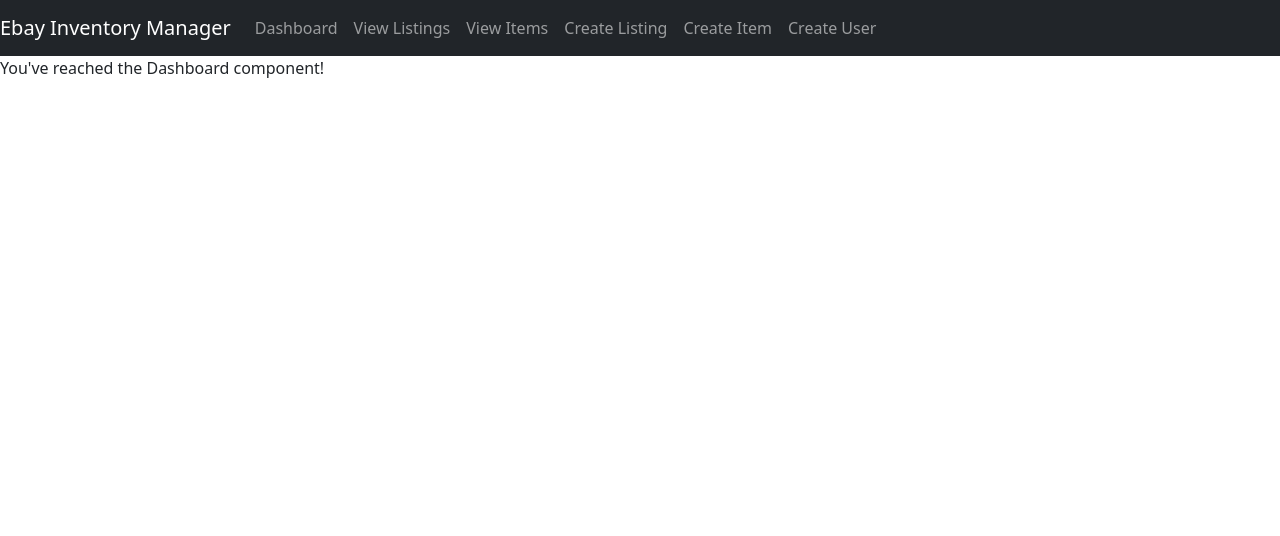
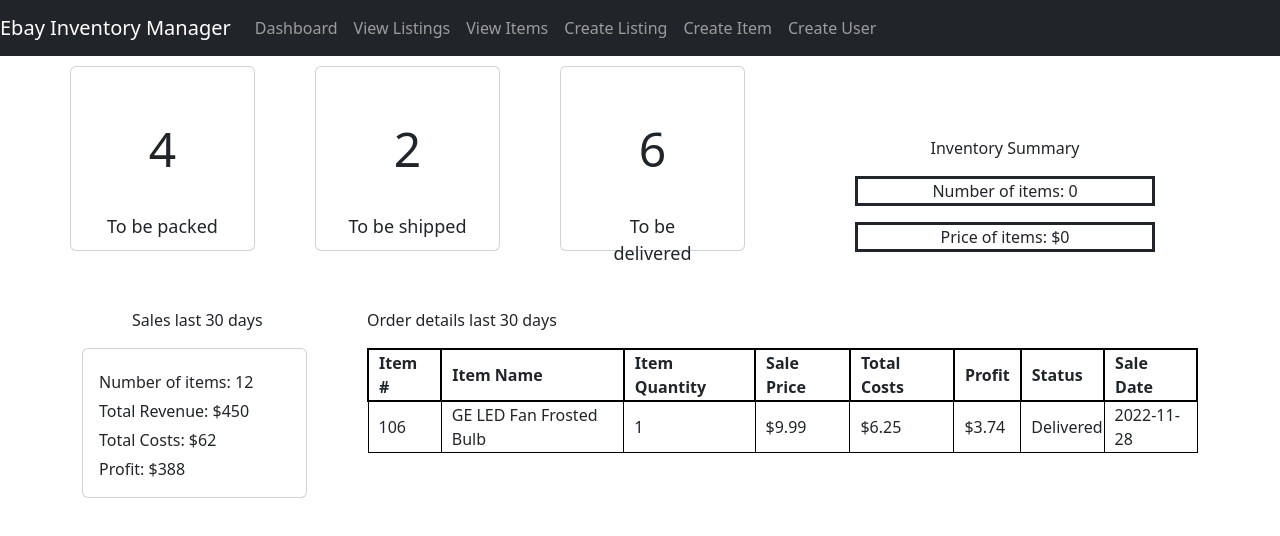
Before and after one commit to jbrewer16/ebay-inventory-manager, a React (Create React App) app: page / in a window 1280 px wide. Shown: the top 536 px of the page. Built offline with nearby package versions, Linux system fonts and the light colour scheme; no server answers.

Commit message:
Added initial details to Dashboard, inventory summary displays real data

```diff
--- a/src/components/dashboard-component.js
+++ b/src/components/dashboard-component.js
@@ -1,10 +1,143 @@
+import axios from 'axios';
 import React, { Component } from 'react'
+import '../css/dashboard.css'
 
 export default class CreateItem extends Component {
+
+  constructor(props) {
+    super(props);
+
+    this.state = {
+      listings: [],
+      items: [],
+    }
+
+  }
+
+  componentDidMount() {
+    axios.get('http://localhost:5000/listings/')
+      .then(res => {
+        this.setState({
+          listings: res.data
+        });
+      })
+      .catch(err => console.log('Error: ' + err));
+
+    axios.get('http://localhost:5000/items/')
+      .then(res => {
+        this.setState({
+          items: res.data
+        });
+      })
+      .catch(err => console.log('Error: ' + err));
+  }
+
+  getInventoryCount() {
+    return this.state.listings.reduce((count, listing) => count = count + Number(listing.amount), 0)
+  }
+
+  getInventoryPriceSummary(){
+    return(this.state.listings.reduce((sum, listing) => {
+      return sum + (Number(listing.amount) * Number(listing.item.price))
+    }, 0));
+  }
+
   render() {
     return (
-      <div>
-        <p>You've reached the Dashboard component!</p>
+      <div class="container">
+        <div class="row">
+          {/* To be packed card */}
+          <div class="card" style={{ width: "185px", height: "185px", marginTop: "10px", marginRight: "60px" }}>
+            <div class="card-body">
+              <div class="card-title" style={{ textAlign: "center", paddingTop: "30px", fontSize: "48px" }}>
+                4
+              </div>
+              <div class="card-text" style={{ textAlign: "center", paddingTop: "20px", fontSize: "18px" }}>
+                To be packed
+              </div>
+            </div>
+          </div>
+          {/* To be shipped card */}
+          <div class="card" style={{ width: "185px", height: "185px", marginTop: "10px", marginRight: "60px" }}>
+            <div class="card-body">
+              <div class="card-title" style={{ textAlign: "center", paddingTop: "30px", fontSize: "48px" }}>
+                2
+              </div>
+              <div class="card-text" style={{ textAlign: "center", paddingTop: "20px", fontSize: "18px" }}>
+                To be shipped
+              </div>
+            </div>
+          </div>
+          {/* To be delivered card */}
+          <div class="card" style={{ width: "185px", height: "185px", marginTop: "10px", marginRight: "60px" }}>
+            <div class="card-body">
+              <div class="card-title" style={{ textAlign: "center", paddingTop: "30px", fontSize: "48px" }}>
+                6
+              </div>
+              <div class="card-text" style={{ textAlign: "center", paddingTop: "20px", fontSize: "18px" }}>
+                To be delivered
+              </div>
+            </div>
+          </div>
+          <div class="col" style={{ marginTop: "80px", marginLeft: "50px" }}>
+            <div class="row" style={{ width: "300px", textAlign: "center" }}>
+              <p>Inventory Summary</p>
+            </div>
+            <div class="row" style={{ width: "300px", textAlign: "center" }}>
+              <p style={{ borderStyle: "solid" }}>Number of items: {this.getInventoryCount()}</p>
+            </div>
+            <div class="row" style={{ width: "300px", textAlign: "center" }}>
+              <p style={{ borderStyle: "solid" }}>Price of items: ${this.getInventoryPriceSummary()}</p>
+            </div>
+          </div>
+        </div>
+        <div class="row">
+          <div class="col-3" style={{ marginTop: "40px" }}>
+            <p style={{ paddingLeft: "50px" }}>Sales last 30 days</p>
+            {/* To be delivered card */}
+            <div class="card" style={{ width: "225px", marginTop: "0px", marginRight: "10px" }}>
+              <div class="card-body">
+                <div class="card-text" style={{ textAlign: "left", paddingTop: "5px" }}>
+                  Number of items: 12
+                </div>
+                <div class="card-text" style={{ textAlign: "left", paddingTop: "5px" }}>
+                  Total Revenue: $450
+                </div>
+                <div class="card-text" style={{ textAlign: "left", paddingTop: "5px" }}>
+                  Total Costs: $62
+                </div>
+                <div class="card-text" style={{ textAlign: "left", paddingTop: "5px" }}>
+                  Profit: $388
+                </div>
+              </div>
+            </div>
+          </div>
+          <div class="col-9" style={{marginTop: "40px"}}>
+            <p>Order details last 30 days</p>
+            <table>
+              <tr>
+                <th>Item #</th>
+                <th>Item Name</th>
+                <th>Item Quantity</th>
+                <th>Sale Price</th>
+                <th>Total Costs</th>
+                <th>Profit</th>
+                <th>Status</th>
+                <th>Sale Date</th>
+              </tr>
+              <tr>
+                <td>106</td>
+                <td>GE LED Fan Frosted Bulb</td>
+                <td>1</td>
+                <td>$9.99</td>
+                <td>$6.25</td>
+                <td>$3.74</td>
+                <td>Delivered</td>
+                <td>2022-11-28</td>
+              </tr>
+            </table>
+          </div>
+        </div>
       </div>
     )
   }
--- a/src/components/viewlistings-component.js
+++ b/src/components/viewlistings-component.js
@@ -84,7 +84,6 @@
 
   listingsList() {
     return this.state.listings.map(currentListing => {
-      console.log(currentListing);
       return <Listing
         listing={currentListing}
         deleteListing={this.deleteListing}
--- /dev/null
+++ b/src/css/dashboard.css
@@ -0,0 +1,10 @@
+th {
+    border: 2px solid black;
+    padding-left: 10px;
+    padding-right: 10px;
+}
+
+td {
+    border: 1px solid black;
+    padding-left: 10px;
+}
```
